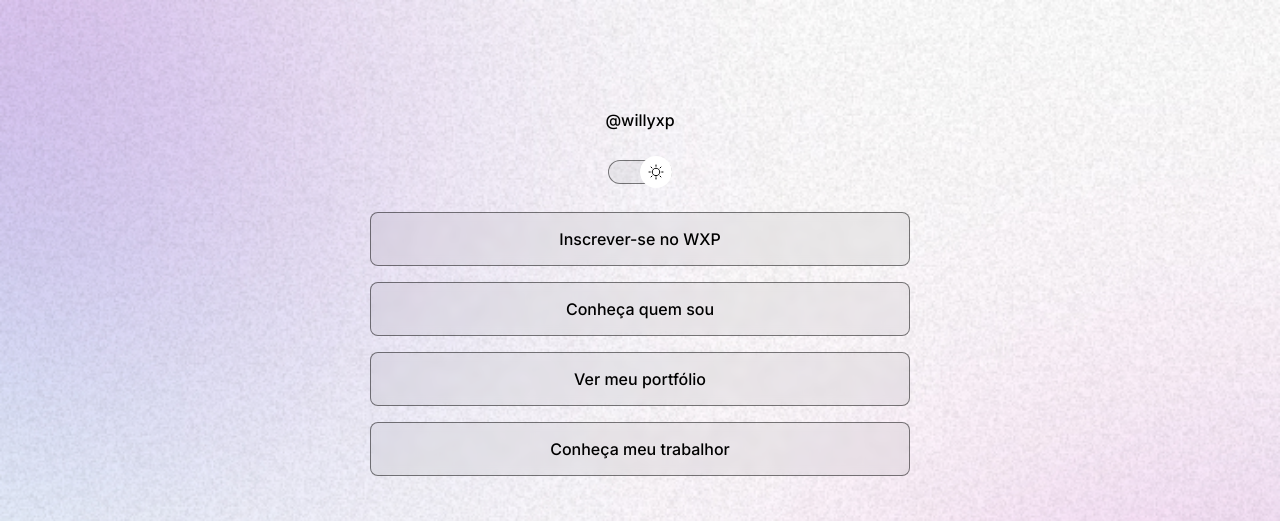
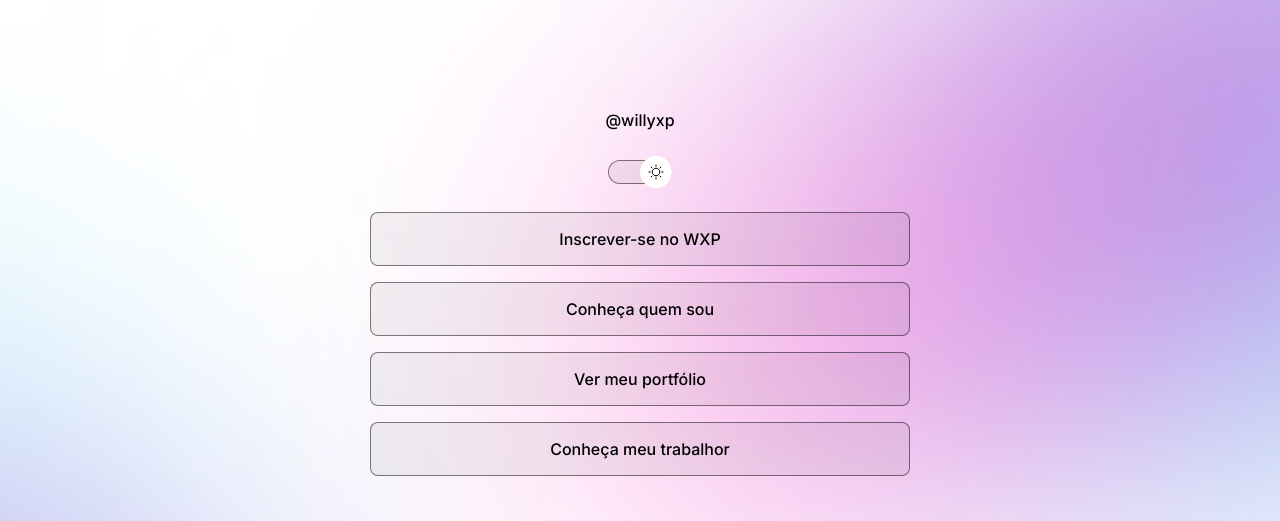
Before and after one commit to willy3k/ProjetoDevLinks, a plain HTML site: page index.html in a window 1280 px wide. Shown: the top 521 px of the page. Drawn offline with nearby package versions, Linux system fonts and the light colour scheme.

Commit message:
changebackground based on media queries

```diff
--- a/style.css
+++ b/style.css
@@ -24,6 +24,7 @@
 
 body {
   background: var(--bg-url) no-repeat top center/cover;
+  height: 100vh;
 }
 
 body * {
@@ -140,3 +141,13 @@ footer {
   padding: 24px 0;
   text-align: center;
 }
+
+/* media queries*/
+@media (min-width: 700px) {
+  :root {
+    --bg-url: url(./assets/bg-desktop.jpg);
+  }
+  .ligth {
+    --bg-url: url(./assets/bg-desktop-ligth.jpg);
+  }
+}
```
Also changed, not shown: assets/bg-desktop-ligth.jpg (added), assets/bg-desktop.jpg (added).
